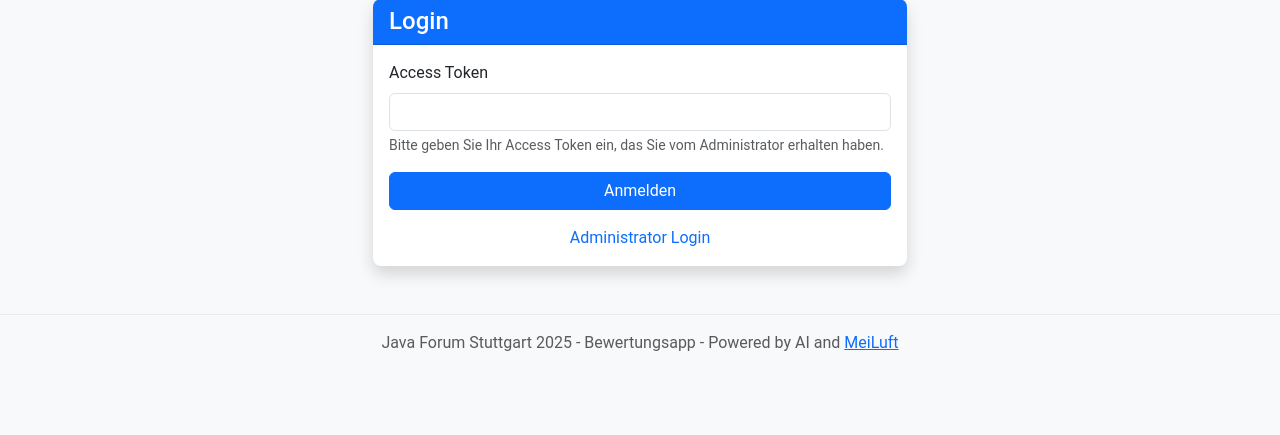
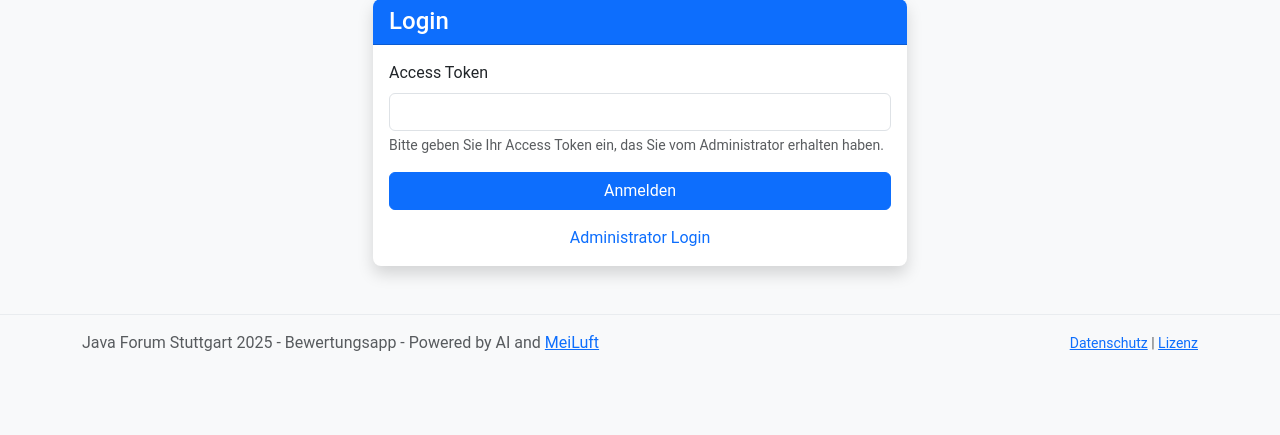
Before and after one commit to DG1001/jfs2025_rating_app, a Flask app: page /login in a window 1280 px wide. Shown: the part 81-516 px from the top of the page. Run offline with Flask 3, Linux system fonts and the light colour scheme.

Commit message:
feat: Add privacy and license information to base template and README

```diff
--- a/templates/base.html
+++ b/templates/base.html
@@ -72,8 +72,18 @@
     </div>
 
     <footer class="footer mt-5 py-3 bg-light">
-        <div class="container text-center">
-            <span class="text-muted">Java Forum Stuttgart 2025 - Bewertungsapp - Powered by AI and <a href="https://meiluft.de">MeiLuft</a></span>
+        <div class="container">
+            <div class="row">
+                <div class="col-md-6 text-center text-md-start">
+                    <span class="text-muted">Java Forum Stuttgart 2025 - Bewertungsapp - Powered by AI and <a href="https://meiluft.de">MeiLuft</a></span>
+                </div>
+                <div class="col-md-6 text-center text-md-end">
+                    <small class="text-muted">
+                        <a href="#" data-bs-toggle="modal" data-bs-target="#privacyModal">Datenschutz</a> |
+                        <a href="#" data-bs-toggle="modal" data-bs-target="#licenseModal">Lizenz</a>
+                    </small>
+                </div>
+            </div>
         </div>
     </footer>
 
@@ -81,6 +91,75 @@
     <script src="{{ url_for('static', filename='js/scripts.js') }}"></script>
 
     {% block modals %}{% endblock %}
+
+    <!-- Privacy Modal -->
+    <div class="modal fade" id="privacyModal" tabindex="-1" aria-labelledby="privacyModalLabel" aria-hidden="true">
+        <div class="modal-dialog modal-lg">
+            <div class="modal-content">
+                <div class="modal-header">
+                    <h5 class="modal-title" id="privacyModalLabel">Datenschutzhinweis</h5>
+                    <button type="button" class="btn-close" data-bs-dismiss="modal" aria-label="Close"></button>
+                </div>
+                <div class="modal-body">
+                    <h6>Datenerhebung und -verwendung</h6>
+                    <p>Diese Anwendung dient ausschließlich zur Bewertung von Vorträgen für das Java Forum Stuttgart 2025. Alle erhobenen Daten werden nur für diesen Zweck verwendet und nicht an Dritte weitergegeben.</p>
+
+                    <h6>Gespeicherte Daten</h6>
+                    <p>Folgende Daten werden in dieser Anwendung gespeichert:</p>
+                    <ul>
+                        <li>Name und E-Mail-Adresse (für die Benutzerauthentifizierung)</li>
+                        <li>Bewertungen und Kommentare zu Vorträgen</li>
+                        <li>Zugriffstoken für die Anmeldung</li>
+                    </ul>
+
+                    <h6>Datenspeicherung</h6>
+                    <p>Alle Daten werden lokal in JSON-Dateien gespeichert und nicht an externe Server übermittelt.</p>
+
+                    <h6>Cookies und Sitzungen</h6>
+                    <p>Diese Anwendung verwendet Cookies und Sitzungsdaten, um die Benutzerauthentifizierung zu ermöglichen.</p>
+
+                    <h6>Kontakt</h6>
+                    <p>Bei Fragen zum Datenschutz wenden Sie sich bitte an die Organisatoren des Java Forum Stuttgart.</p>
+                </div>
+                <div class="modal-footer">
+                    <button type="button" class="btn btn-secondary" data-bs-dismiss="modal">Schließen</button>
+                </div>
+            </div>
+        </div>
+    </div>
+
+    <!-- License Modal -->
+    <div class="modal fade" id="licenseModal" tabindex="-1" aria-labelledby="licenseModalLabel" aria-hidden="true">
+        <div class="modal-dialog modal-lg">
+            <div class="modal-content">
+                <div class="modal-header">
+                    <h5 class="modal-title" id="licenseModalLabel">Lizenzinformationen</h5>
+                    <button type="button" class="btn-close" data-bs-dismiss="modal" aria-label="Close"></button>
+                </div>
+                <div class="modal-body">
+                    <h6>MIT Lizenz</h6>
+                    <p>Copyright (c) 2025 Java Forum Stuttgart</p>
+
+                    <p>Hiermit wird unentgeltlich jeder Person, die eine Kopie dieser Software und der zugehörigen Dokumentationen (die "Software") erhält, die Erlaubnis erteilt, sie uneingeschränkt zu nutzen, inklusive und ohne Ausnahme mit dem Recht, sie zu verwenden, zu kopieren, zu verändern, zusammenzuführen, zu veröffentlichen, zu verbreiten, zu unterlizenzieren und/oder zu verkaufen, und Personen, denen diese Software überlassen wird, diese Rechte zu verschaffen, unter den folgenden Bedingungen:</p>
+
+                    <p>Der obige Urheberrechtsvermerk und dieser Erlaubnisvermerk sind in allen Kopien oder Teilkopien der Software beizulegen.</p>
+
+                    <p>DIE SOFTWARE WIRD OHNE JEDE AUSDRÜCKLICHE ODER IMPLIZIERTE GARANTIE BEREITGESTELLT, EINSCHLIESSLICH DER GARANTIE ZUR BENUTZUNG FÜR DEN VORGESEHENEN ODER EINEM BESTIMMTEN ZWECK SOWIE JEGLICHER RECHTSVERLETZUNG, JEDOCH NICHT DARAUF BESCHRÄNKT. IN KEINEM FALL SIND DIE AUTOREN ODER COPYRIGHTINHABER FÜR JEGLICHEN SCHADEN ODER SONSTIGE ANSPRÜCHE HAFTBAR ZU MACHEN, OB INFOLGE DER ERFÜLLUNG EINES VERTRAGES, EINES DELIKTES ODER ANDERS IM ZUSAMMENHANG MIT DER SOFTWARE ODER SONSTIGER VERWENDUNG DER SOFTWARE ENTSTANDEN.</p>
+
+                    <h6>Verwendete Bibliotheken</h6>
+                    <ul>
+                        <li>Flask - BSD Lizenz</li>
+                        <li>Flask-Login - MIT Lizenz</li>
+                        <li>Bootstrap 5 - MIT Lizenz</li>
+                        <li>Bootstrap Icons - MIT Lizenz</li>
+                    </ul>
+                </div>
+                <div class="modal-footer">
+                    <button type="button" class="btn btn-secondary" data-bs-dismiss="modal">Schließen</button>
+                </div>
+            </div>
+        </div>
+    </div>
     {% block scripts %}
     <script>
         // Character counter for comment field
```
Also changed, not shown: tests.py (+9 -0 lines), README.md.
